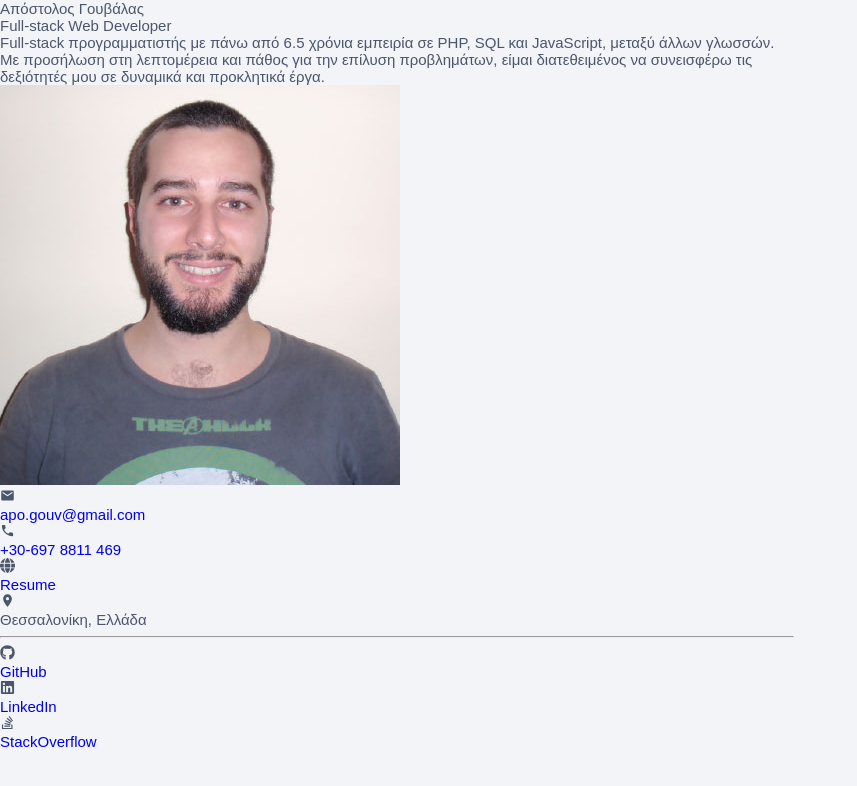
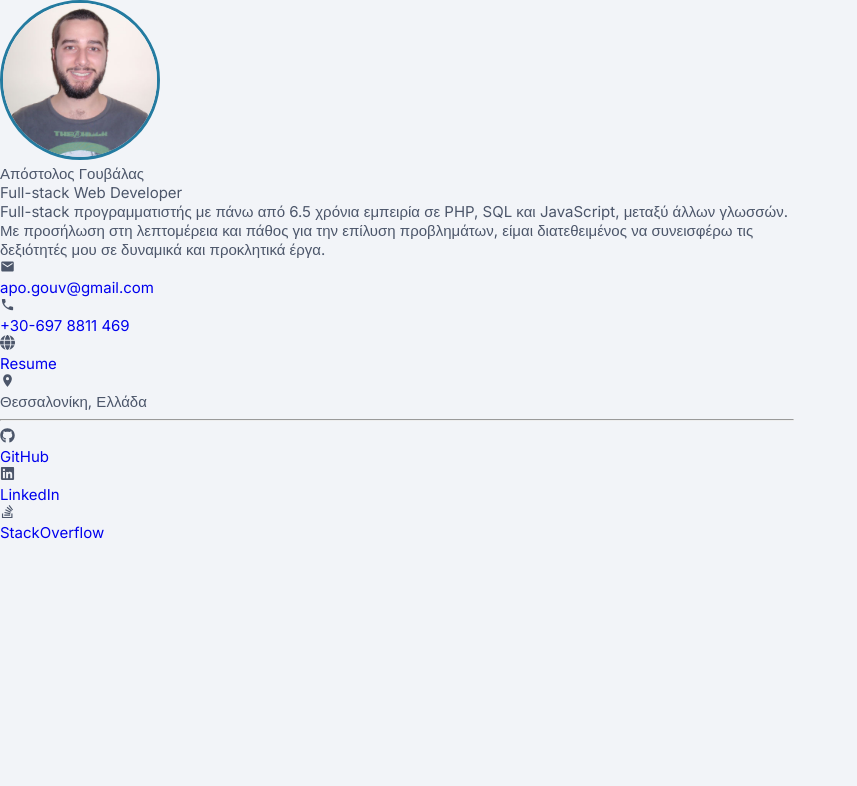
Before and after one commit to ApoGouv/resume, a React (Vite) app: page /#/ in a window 1280 px wide. Shown: the top 786 px of the page, without its empty margins (0-857 px from the left). Built offline with nearby package versions, Linux system fonts and the light colour scheme.

Commit message:
Profile and data updates

```diff
--- a/src/Components/Profile/Profile.css
+++ b/src/Components/Profile/Profile.css
@@ -0,0 +1,5 @@
+.profile__picture {
+    border: 0.2rem solid var(--color-blue);
+    border-radius: 50%;
+    width: 10rem;
+}
--- a/src/Components/Profile/Profile.tsx
+++ b/src/Components/Profile/Profile.tsx
@@ -58,6 +58,15 @@ function Profile({ data }: ProfileProps) {
     <section className="profile-section" id="profile">
       <div className="profile__container">
         <div className="profile__bio-and-pic">
+          {profileState.image?.showImage && (
+            <div className="profile__picture-wrapper">
+              <img
+                src={profileImage}
+                alt={`profile of ${profileState.name}`}
+                className="profile__picture"
+              />
+            </div>
+          )}
           <div className="profile__bio-wrapper">
             <div className="profile__name">{profileState.name}</div>
             <div className="profile__role">{profileState.role}</div>
@@ -71,15 +80,6 @@ function Profile({ data }: ProfileProps) {
               </div>
             )}
           </div>
-          {profileState.image?.showImage && (
-            <div className="profile__picture-wrapper">
-              <img
-                src={profileImage}
-                alt={`profile of ${profileState.name}`}
-                className="profile__picture"
-              />
-            </div>
-          )}
         </div>
 
         <div className="profile__contacts-and-socials">
--- a/src/Data/Data.json
+++ b/src/Data/Data.json
@@ -295,8 +295,9 @@
       "isHidden": true
     }
   ],
-  "others": {
-    "certificates": [
+  "certificates": {
+    "isHidden": false,
+    "details": [
       {
         "org": "Udemy",
         "name": "JavaScript, React, Node.js, PHP, κ.α.",
@@ -353,7 +354,9 @@
         "shouldShowSubs": false,
         "subs": []
       }
-    ],
+    ]
+  },
+  "others": {
     "softwares": ["VSCode", "Git", "Ubuntu", "Windows", "etc."],
     "interests": ["Ποδηλασία", "Χορός Salsa/ Kizomba", "Sudoku", "Rock Music"],
     "languages": [
--- a/src/index.css
+++ b/src/index.css
@@ -1,26 +1,38 @@
 @import"https://fonts.googleapis.com/css2?family=Inter:wght@400;500;600&display=swap";
 :root {
     --header-height: 3rem;
+
     --title-color: #434c5e;
     --text-color: #4c566a;
     --text-color-light: #7b88a1;
     --resume-color: #ffffff;
     --resume-color-alt: #f7f9fb;
+
     --body-color: #f2f4f8;
-    --body-font: "Poppins", sans-serif;
+    --body-font: "Inter", sans-serif;
+
     --h1-font-size: 1.5rem;
     --h2-font-size: 1.25rem;
     --h3-font-size: 1rem;
+
     --normal-font-size: .938rem;
     --small-font-size: .875rem;
     --smaller-font-size: .813rem;
     --font-medium: 500;
     --font-semi-bold: 600;
+
     --mb-1: .5rem;
     --mb-2: 1rem;
     --mb-3: 1.5rem;
+
     --z-tooltip: 10;
-    --z-fixed: 100
+    --z-fixed: 100;
+
+    --color-red: #C3423F;
+    --color-black: #211A1E;
+    --color-blue: #247BA0;
+    --color-snow: #FFFCFF;
+    --color-yellow: #FFBA49;
 }
 
 *,:before,:after {
```
